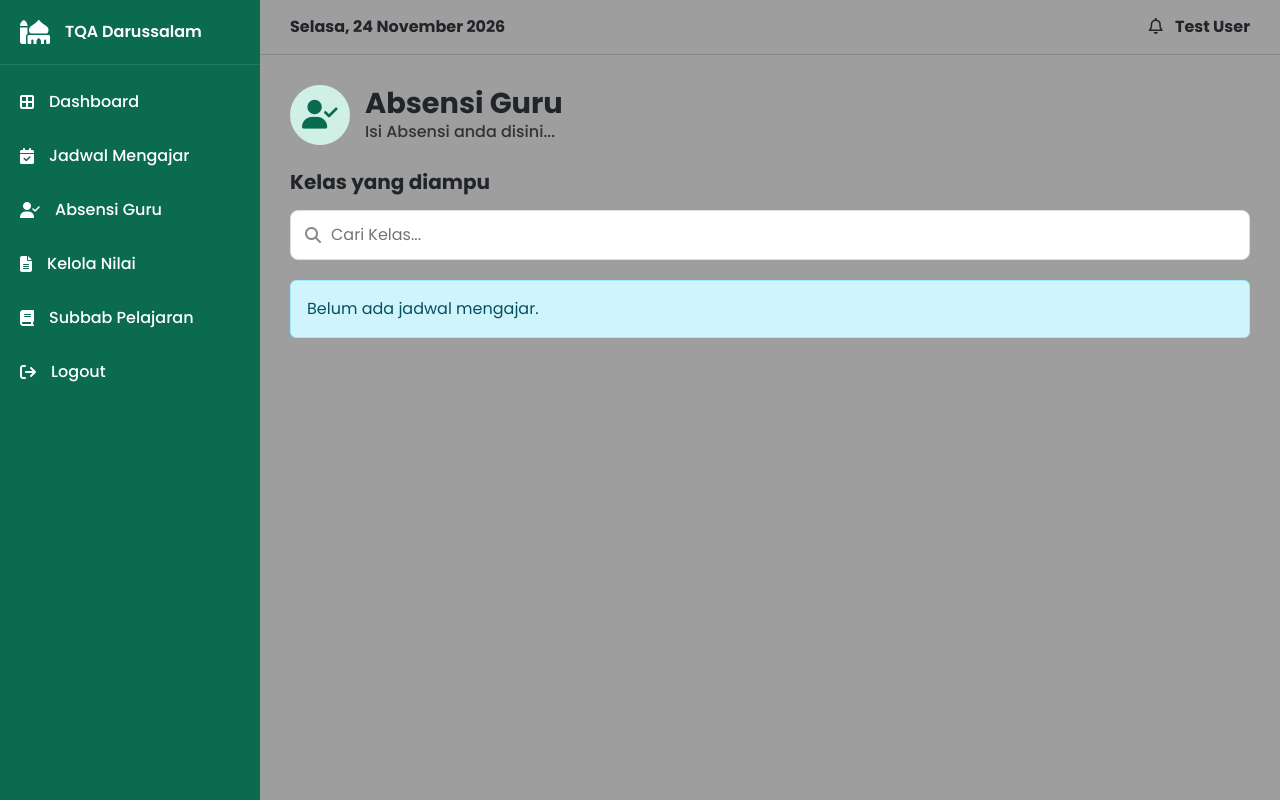
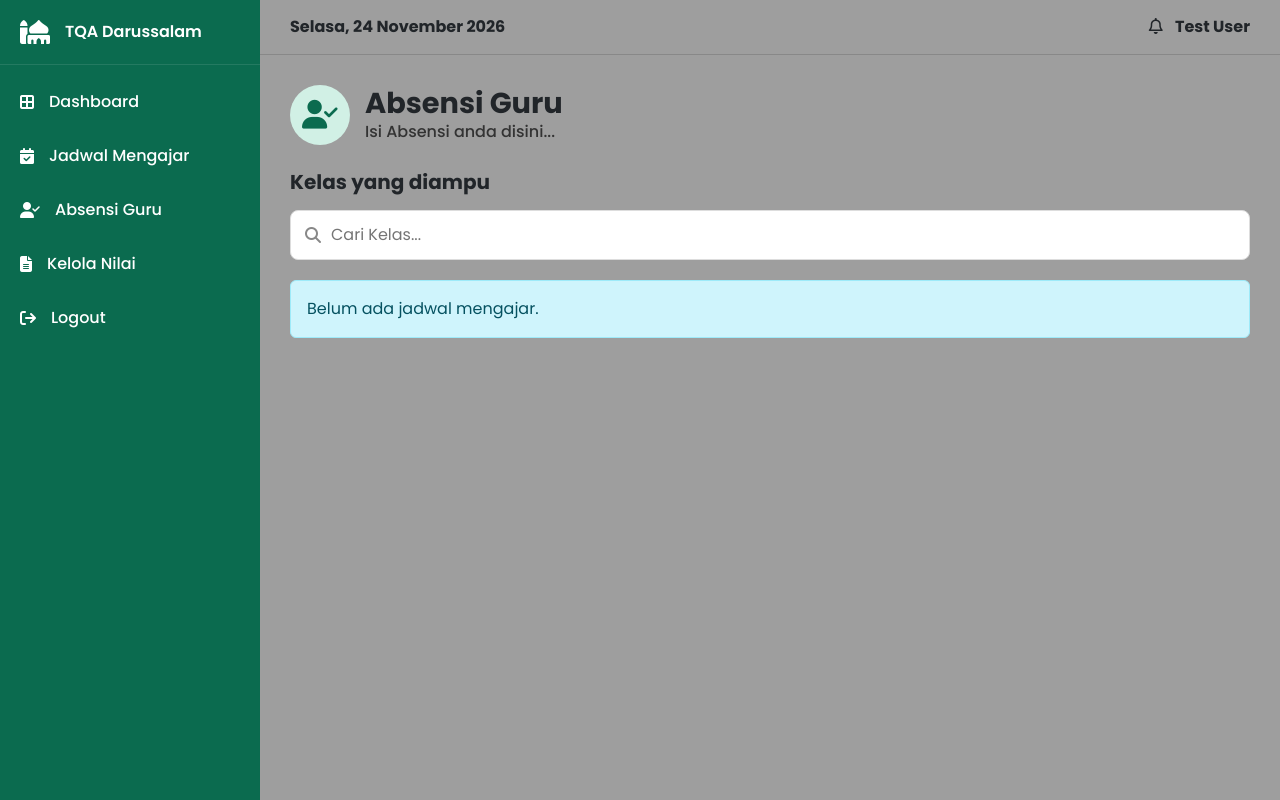
Before and after one commit to RamziDzaki/simak-tqa, a Laravel app: page /guru/absensi in a window 1280 px wide. Run offline with Laravel 12, Linux system fonts and the light colour scheme; a user stored in the database is signed in; data comes from the database, SQL or seed files in the repository; data that the repository does not hold is empty; parts of the project's set-up code (start-up, migrations or seed data) failed here and were passed over.

Commit message:
feat: tambah halaman kelola nilai guru, hapus menu subbab, dan perbaikan layout

```diff
--- a/resources/views/layouts/guru.blade.php
+++ b/resources/views/layouts/guru.blade.php
@@ -37,7 +37,6 @@
     <li><a href="{{ url('/guru/jadwal') }}"><i class="fa-solid fa-calendar-check"></i> Jadwal Mengajar</a></li>
 <li><a href="{{ url('/guru/absensi') }}"><i class="fa-solid fa-user-check"></i> Absensi Guru</a></li>
     <li><a href="#"><i class="fa-solid fa-file-lines"></i> Kelola Nilai</a></li>
-    <li><a href="#"><i class="fa-solid fa-book"></i> Subbab Pelajaran</a></li>
     <li>
         <button type="button" data-bs-toggle="modal" data-bs-target="#logoutModal">
             <i class="fa-solid fa-arrow-right-from-bracket"></i> Logout
```
